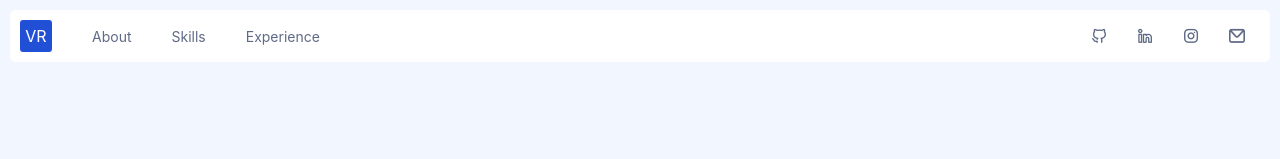
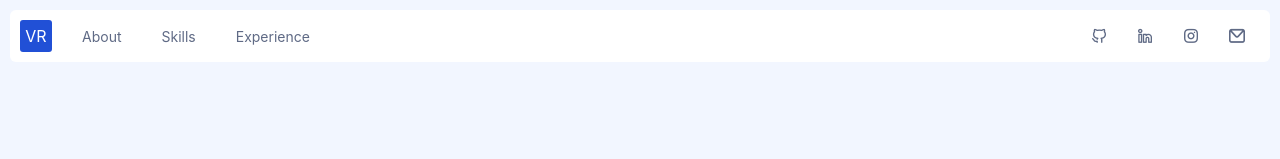
Before and after one commit to Vinu77r/vinu77r.github.io, a React (Create React App) app in the folder vr77/: page / in a window 1280 px wide. Shown: the top 159 px of the page. Built offline with nearby package versions, Linux system fonts and the light colour scheme.

Commit message:
All the content added

```diff
--- a/vr77/src/css/App.scss
+++ b/vr77/src/css/App.scss
@@ -76,7 +76,7 @@ main {
     margin-left: 10px;
   }
   &-nav {
-    margin-left: 40px;
+    margin-left: 30px;
     &__item {
       margin: 0 40px 0 0;
       text-decoration: none;
```
